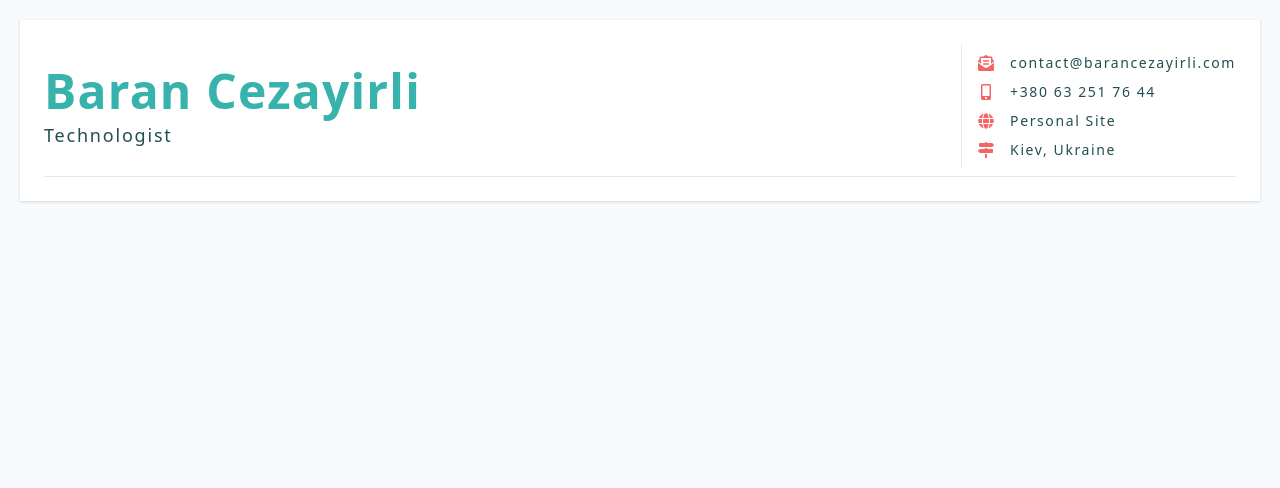
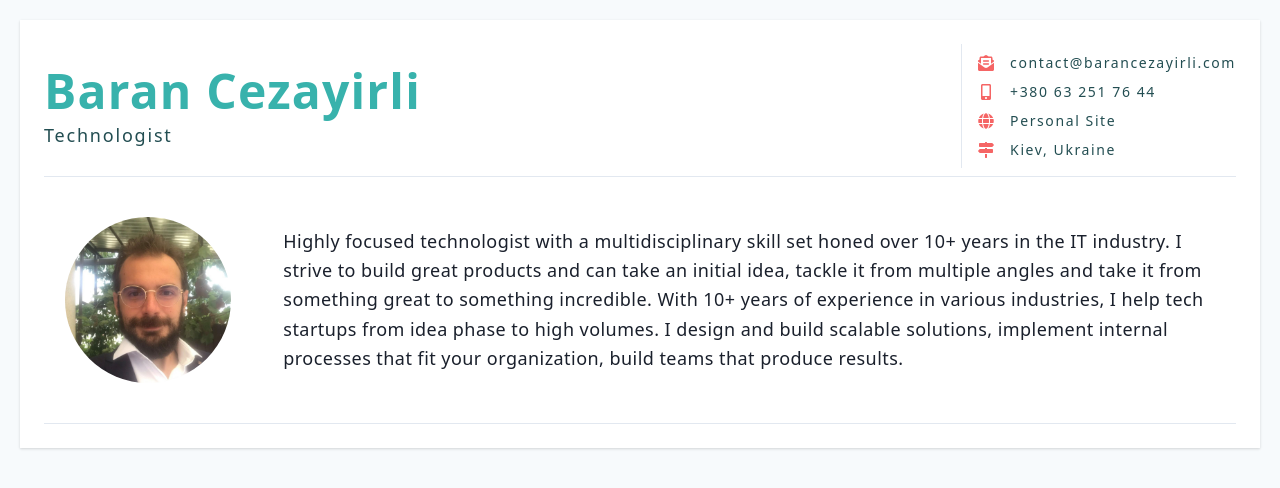
Before and after one commit to agonza05/agonza-cv, a Gatsby site: page / in a window 1280 px wide. Built offline with nearby package versions, Linux system fonts and the light colour scheme; Gatsby itself is replaced by a stand-in of ours.

Commit message:
summary section

```diff
--- a/data/profile.json
+++ b/data/profile.json
@@ -29,7 +29,7 @@
       ]
     }
   ],
-  "summary": "With 10+ years of experience in various industries, I help tech startups from idea phase to high volumes. I design and build scalable solutions, implement internal processes that fit your organization, build teams that produce results.",
+  "summary": "Highly focused technologist with a multidisciplinary skill set honed over 10+ years in the IT industry. I strive to build great products and can take an initial idea, tackle it from multiple angles and take it from something great to something incredible. With 10+ years of experience in various industries, I help tech startups from idea phase to high volumes. I design and build scalable solutions, implement internal processes that fit your organization, build teams that produce results.",
   "education": [
     {
       "institution": "Middle East Technical University, Turkey",
--- a/src/components/index.js
+++ b/src/components/index.js
@@ -1 +1,2 @@
 export { default as Header } from './header';
+export { default as Summary } from './summary';
--- /dev/null
+++ b/src/components/summary.js
@@ -0,0 +1,14 @@
+import React from 'react';
+
+const Summary = ({ data}) => (
+  <section className="py-5 border-b border-neutral-300 lg:flex items-center">
+    <div className="my-5">
+      <img className="rounded-full mx-auto w-32 lg:w-full xl:w-4/5" src="./profile.jpg" alt="profile"/>
+    </div>
+    <p className="text-center tracking-wide leading-relaxed lg:text-left lg:mx-8 lg:text-lg" >
+      {data}
+    </p>
+  </section>
+);
+
+export default Summary;
--- a/src/pages/index.js
+++ b/src/pages/index.js
@@ -1,6 +1,6 @@
 import React from 'react';
 import { graphql } from 'gatsby';
-import { Header } from '../components';
+import { Header, Summary } from '../components';
 import '../main.css';
 
 const Home = ({ data }) => {
@@ -14,6 +14,7 @@ const Home = ({ data }) => {
           name={resume.fullname}
           role={resume.role}
         />
+        <Summary data={resume.summary} />
       </div>
     </main>
   );
```
